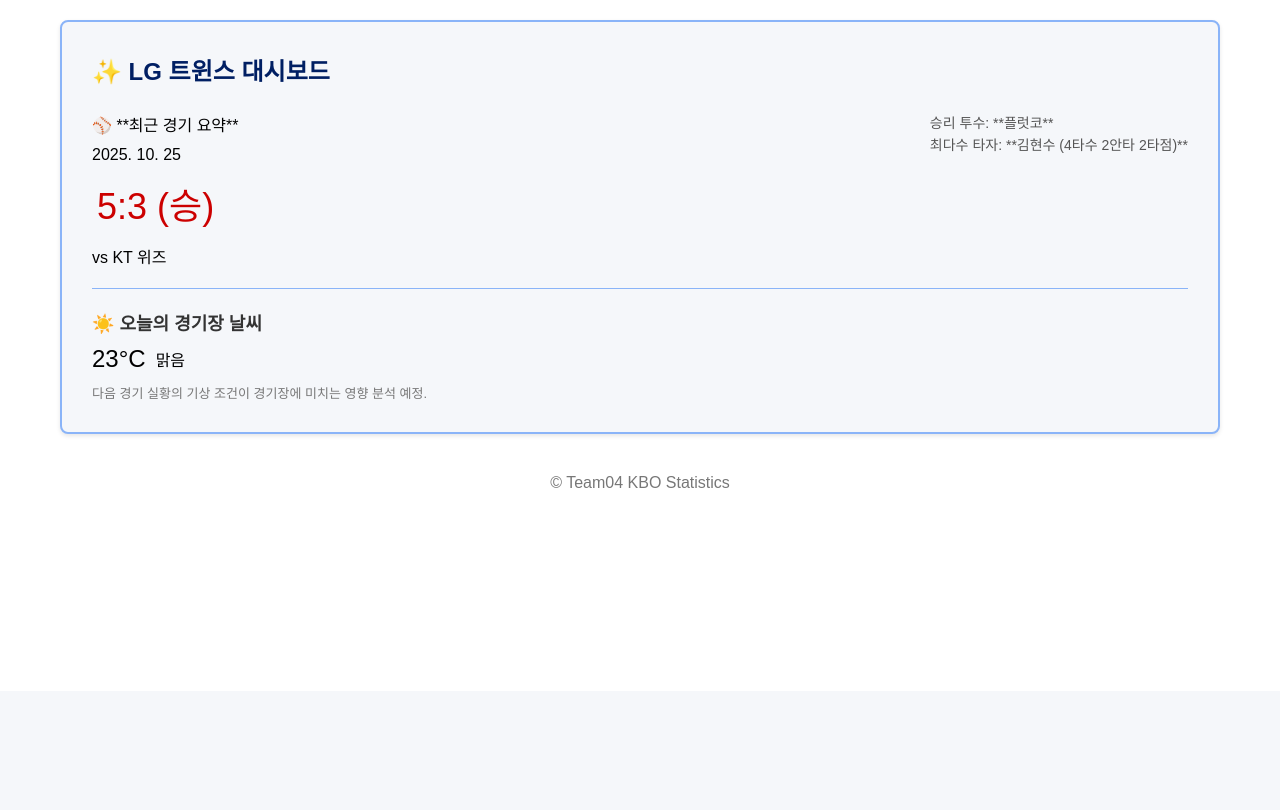
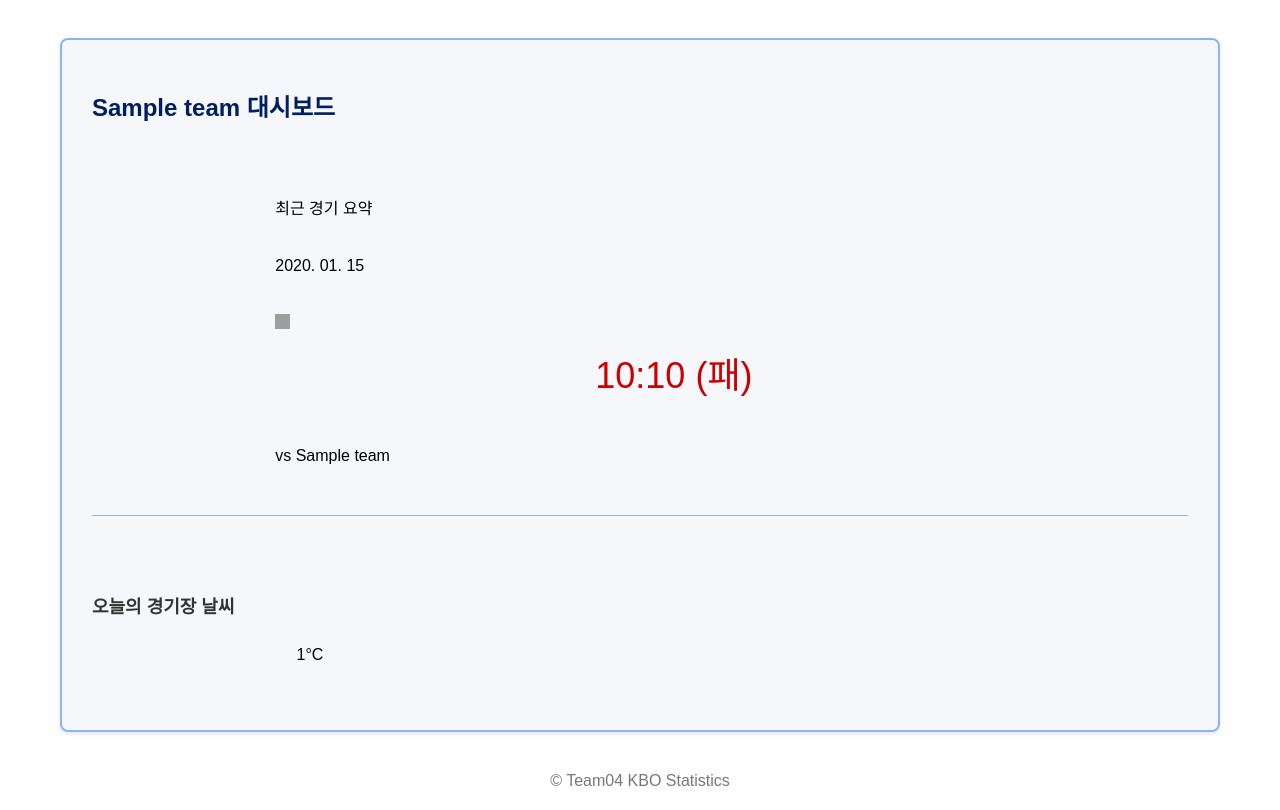
Before and after one commit to Yeolmaeg/BDAProject, a PHP site: page / in a window 1280 px wide. Shown: the part 109-919 px from the top of the page. Before the commit the page ends 597 px from the top, so only its background shows below. Run offline with PHP 8.4, Linux system fonts and the light colour scheme; the visitor is signed in with stand-in values (Sample User, id 1); tables that the repository leaves empty hold one stand-in row (values such as "Sample post"); some web fonts are replaced; grey boxes are pictures that could not be loaded.

Commit message:
디자인 수정

```diff
--- a/index.php
+++ b/index.php
@@ -4,28 +4,121 @@
 // 1. 세션 시작 (로그인 상태를 사용하기 위해 필수)
 session_start();
 
-// 2. 로그인 상태 확인 및 대시보드 데이터 설정
-// header.php에서 $is_logged_in을 사용하므로, 여기서 세션 상태를 가져옵니다.
-$is_logged_in = isset($_SESSION['user_id']); // header.php와 동일한 로직
+// 2. 로그인 상태 확인 및 사용자 ID 가져오기
+$is_logged_in = isset($_SESSION['user_id']);
+$user_id = $_SESSION['user_id'] ?? null;
 
-if ($is_logged_in) {
-    // === 로그인 했을 때 필요한 가상 데이터 설정 ===
+// === [DB 설정 및 연결] ===
+$DB_HOST = '127.0.0.1';
+$DB_NAME = 'team04';
+$DB_USER = 'root';
+$DB_PASS = '';
+$DB_PORT = 3306;
+
+$pdo = null;
+try {
+    $pdo = new PDO("mysql:host={$DB_HOST};port={$DB_PORT};dbname={$DB_NAME};charset=utf8mb4", $DB_USER, $DB_PASS);
+    $pdo->setAttribute(PDO::ATTR_ERRMODE, PDO::ERRMODE_EXCEPTION);
+    $pdo->setAttribute(PDO::ATTR_DEFAULT_FETCH_MODE, PDO::FETCH_ASSOC);
+} catch (PDOException $e) {
+    // 실제 운영 환경에서는 오류 메시지를 사용자에게 직접 보여주지 않습니다.
+    // 여기서는 개발 편의를 위해 표시합니다.
+    die("DB 연결 실패: " . $e->getMessage());
+}
+
+// --- [DB 연동 로직 시작] ---
+$favorite_team_id = null;
+$team_name = null;
+
+if ($is_logged_in && $user_id && $pdo) {
+
+    // 1. users 테이블에서 favorite_team_id 및 팀 이름 조회
+    $stmt_user = $pdo->prepare("
+        SELECT
+            u.favorite_team_id,
+            t.team_name
+        FROM users u
+        LEFT JOIN teams t ON u.favorite_team_id = t.team_id
+        WHERE u.user_id = :user_id
+    ");
+    $stmt_user->execute(['user_id' => $user_id]);
+    $user_data = $stmt_user->fetch();
+
+    if ($user_data) {
+        $favorite_team_id = $user_data['favorite_team_id'];
+        $team_name = $user_data['team_name'];
+    }
+
+    if ($favorite_team_id && $team_name) {
+        // === 좋아하는 팀이 설정되었을 때 필요한 DB 데이터 설정 ===
         $page_title = "응원팀 대시보드";
 
-    // 실제로는 DB에서 해당 사용자의 응원팀과 데이터를 가져와야 합니다.
-    $team_name = "LG 트윈스";
-    $match_date = "2025. 10. 25";
-    $score_win = "5:3 (승)";
-    $opponent = "KT 위즈";
-    $winning_pitcher = "플럿코";
-    $best_hitter = "김현수 (4타수 2안타 2타점)";
-    $weather_temp = "23°C";
+        // 2. 좋아하는 팀의 가장 최근 경기 정보 조회
+        $stmt_match = $pdo->prepare("
+            SELECT
+                m.match_date,
+                m.score_home,
+                m.score_away,
+                m.temp,
+                m.home_team_id,
+                m.away_team_id
+            FROM matches m
+            WHERE m.home_team_id = :fav_team_id OR m.away_team_id = :fav_team_id
+            ORDER BY m.match_date DESC
+            LIMIT 1
+        ");
+        $stmt_match->execute(['fav_team_id' => $favorite_team_id]);
+        $match_data = $stmt_match->fetch();
+
+        if ($match_data) {
+
+            // 3. 상대팀 ID 및 이름 조회
+            $opponent_id = ($match_data['home_team_id'] == $favorite_team_id)
+                         ? $match_data['away_team_id']
+                         : $match_data['home_team_id'];
+
+            $stmt_opponent = $pdo->prepare("SELECT team_name FROM teams WHERE team_id = :opponent_id");
+            $stmt_opponent->execute(['opponent_id' => $opponent_id]);
+            $opponent = $stmt_opponent->fetchColumn();
+
+            // 4. 데이터 가공 및 변수 설정
+            $is_favorite_home = ($match_data['home_team_id'] == $favorite_team_id);
+            $favorite_score = $is_favorite_home ? $match_data['score_home'] : $match_data['score_away'];
+            $opponent_score = $is_favorite_home ? $match_data['score_away'] : $match_data['score_home'];
+
+            $match_date = date('Y. m. d', strtotime($match_data['match_date']));
+            $is_win = ($favorite_score > $opponent_score);
+            $score_win = "{$favorite_score}:{$opponent_score} (" . ($is_win ? '승' : '패') . ")";
+
+            $weather_temp_raw = $match_data['temp'] ?? 0;
+            $weather_temp = floor($weather_temp_raw) . "°C";
+
+            // ************ 임시 데이터 유지 (선수 정보는 복잡한 DB 쿼리가 필요함) ************
+            $winning_pitcher = "플럿코 (DB에서 가져와야 함)";
+            $best_hitter = "김현수 (4타수 2안타 2타점) (DB에서 가져와야 함)";
             $weather_note = "다음 경기 실황의 기상 조건이 경기장에 미치는 영향 분석 예정.";
+            // *************************************************************************
 
+        } else {
+            // 경기가 없는 경우 (대시보드 내용을 빈 값으로 설정)
+            $match_date = "최근 경기 없음";
+            $score_win = "N/A";
+            $opponent = "없음";
+            $winning_pitcher = "-";
+            $best_hitter = "-";
+            $weather_temp = "-";
+            $weather_note = "등록된 최근 경기 정보가 없습니다.";
+        }
+
+    } else {
+        // === 로그인 했지만, 좋아하는 팀이 설정되지 않았을 때 필요한 데이터 설정 ===
+        $page_title = "응원팀 설정 필요";
+    }
 } else {
     // === 로그인 안 했을 때 필요한 데이터 설정 ===
     $page_title = "환영합니다! 로그인/회원가입";
 }
+// --- [DB 연동 로직 끝] ---
 
 // 3. 헤더 파일 포함 (header.php가 위에서 설정된 변수들을 사용)
 require_once 'header.php';
@@ -35,50 +128,47 @@ require_once 'header.php';
         <?php if (!$is_logged_in): ?>
 
             <div class="card-box welcome-card">
-                <h2>환영합니다!</h2>
-                <p>회원가입하고 응원하는 팀의 최근 경기와 날씨 분석을 확인하세요</p>
-                <div style="margin-top: 30px;">
-                    <button class="signup-btn" onclick="location.href='signup.php'">회원가입</button>
-                    <button class="login-btn" onclick="location.href='login.php'">로그인</button>
-                </div>
                             </div>
 
         <?php else: ?>
 
+            <?php if ($favorite_team_id):
+                $score_class = ($is_win) ? 'win' : 'lose'; // 승패 클래스
+            ?>
+
             <div class="card-box dashboard-box">
-                <h2>✨ <?php echo $team_name; ?> 대시보드</h2>
+                <h2><?php echo $team_name; ?> 대시보드</h2>
 
                                 <div class="recent-match-summary">
                     <div class="match-info">
-                        <p>⚾ **최근 경기 요약**</p>
+                        <p>최근 경기 요약</p>
                         <p class="match-date"><?php echo $match_date; ?></p>
-                        <div class="match-score">
-                            <span style="font-size: 20px; margin-right: 5px;"></span>
+
+                        <div class="score-and-logo">
+                            <img src="/assets/logos/<?php echo $team_name; ?>.png" alt="<?php echo $team_name; ?> 로고" class="team-logo">
+                            <div class="match-score <?php echo $score_class; ?>">
                                 <?php echo $score_win; ?>
                             </div>
+                        </div>
+
                         <p>vs <?php echo $opponent; ?></p>
                     </div>
 
-                    <div class="player-stats">
-                        <p>승리 투수: **<?php echo $winning_pitcher; ?>**</p>
-                        <p>최다수 타자: **<?php echo $best_hitter; ?>**</p>
+                                    </div>
+
+                                <div class="weather-info">
+                    <h3>오늘의 경기장 날씨</h3>
+                    <div class="weather-details">
+                        <span></span>                         <span><?php echo $weather_temp; ?></span>
                     </div>
                                     </div>
 
-                <div class="weather-info">
-                    <h3>☀️ 오늘의 경기장 날씨</h3>
-                    <div class="weather-details">
-                        <span style="font-size: 24px; font-family: 'KBO_Bold', sans-serif;">
-                            <?php echo $weather_temp; ?>
-                        </span>
-                        <span style="margin-left: 10px;">맑음</span>
-                    </div>
-                    <p style="margin-top: 10px; font-size: 13px; color: #777;">
-                        <?php echo $weather_note; ?>
-                    </p>
-                </div>
+            <?php else: // 좋아하는 팀이 없는 경우 ?>
+
+                <div class="card-box welcome-card">
                                     </div>
 
+            <?php endif; ?>
         <?php endif; ?>
 
 <?php
```
Also changed, not shown: public/bookmark.js (+37 -7 lines), teams.php (+56 -15 lines), toggle_bookmark.php (added, +116 -0 lines), toogle_bookmark.php (deleted, +0 -87 lines). Lines whose indentation alone changed are shown as unchanged.
